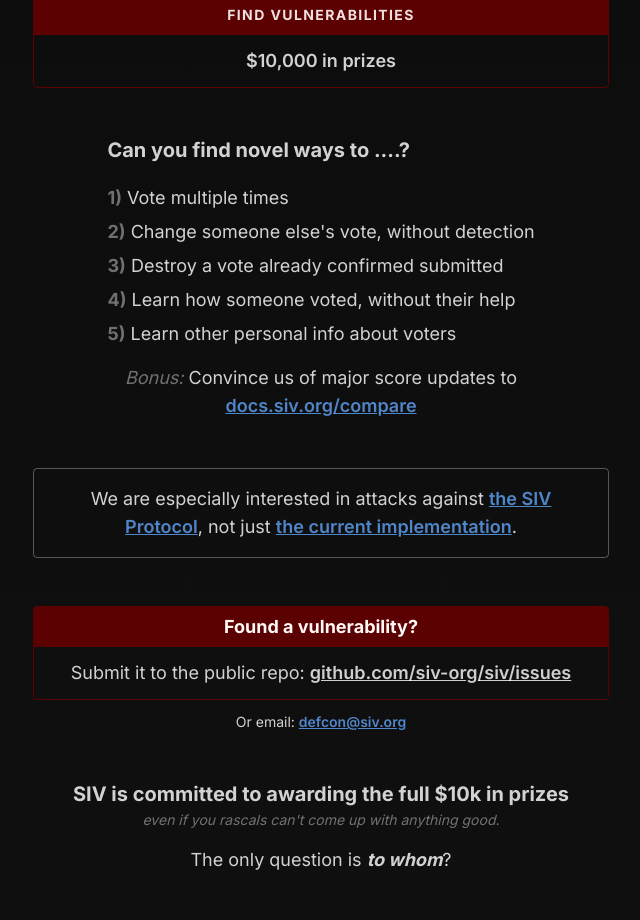
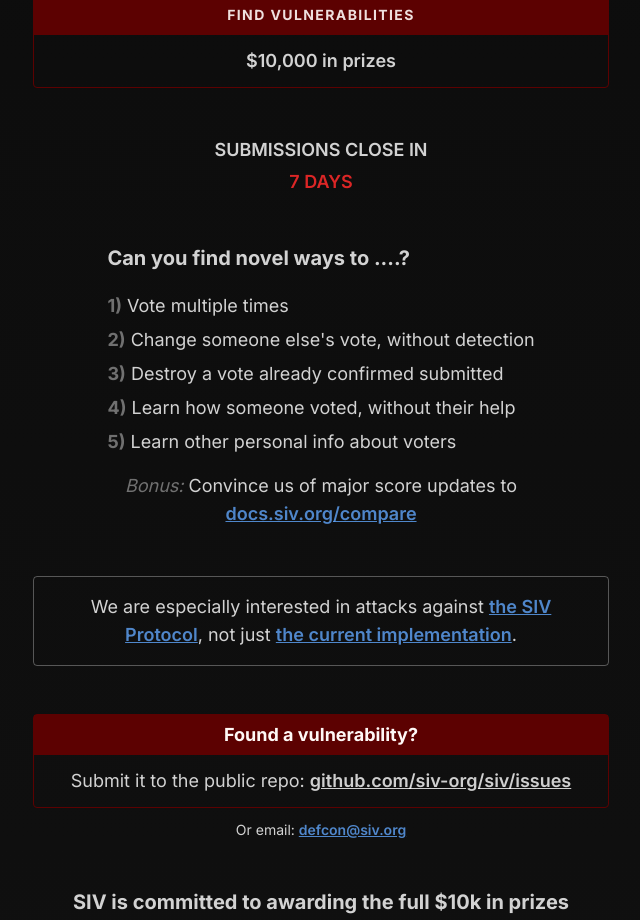
Before and after one commit to siv-org/hack.siv.org, a Next.js app: page / in a window 1280 px wide. Shown: the part 1103-2023 px from the top of the page, without its empty margins (319-959 px from the left). Built offline with nearby package versions, Linux system fonts and the light colour scheme.

Commit message:
Componentize <Countdown />

```diff
--- /dev/null
+++ b/app/Countdown.tsx
@@ -0,0 +1,6 @@
+export const Countdown = () => (
+  <div className="uppercase font-semibold">
+    Submissions close in
+    <div className="text-center text-red-600 mt-1">7 days</div>
+  </div>
+)
--- a/app/page.tsx
+++ b/app/page.tsx
@@ -1,6 +1,7 @@
 import { Box } from './Box'
 import sivVoteUI from '../public/images-for-decon-2024/screenshot-of-siv-voter-interface.png'
 import Image from 'next/image'
+import { Countdown } from './Countdown'
 
 const deepTeal = '#114852'
 const deepRed = 'rgb(92, 1, 1)'
@@ -41,6 +42,8 @@
       >
         <span className="font-semibold">$10,000 in prizes</span>
       </Box>
+
+      <Countdown />
 
       {/* <div>FIXME Get Notified Component</div> */}
 
@@ -276,10 +279,7 @@
         Information Security specialists in Las Vegas every year.
       </Box>
 
-      <div className="uppercase font-semibold">
-        Submissions close in
-        <div className="text-center text-red-600 mt-1">7 days</div>
-      </div>
+      <Countdown />
 
       <h3>Good luck! 🍀</h3>
     </main>
```
